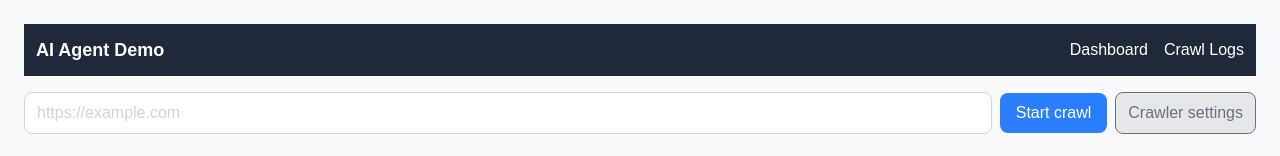
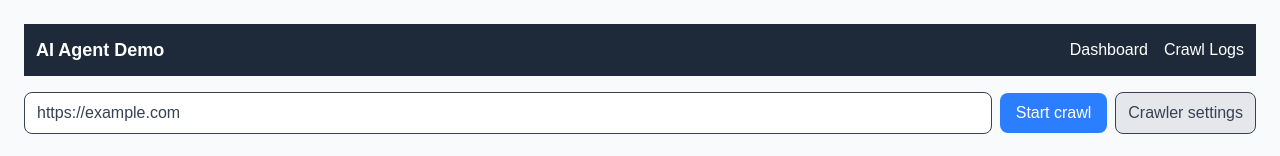
Before and after one commit to Zula99/Programming-Project-AI-Agent-Demo, a Next.js app in the folder ai-agent-demo-factory-frontend/: page / in a window 1280 px wide. Shown: the top 156 px of the page. Built offline with nearby package versions, Linux system fonts and the light colour scheme; no server answers.

Commit message:
Updated URLBar.tsx text colour

```diff
--- a/ai-agent-demo-factory-frontend/src/components/URLBar.tsx
+++ b/ai-agent-demo-factory-frontend/src/components/URLBar.tsx
@@ -7,7 +7,7 @@ export default function URLBar() {
 
     return (
         <div className="flex items-center gap-2 mt-4">
-            <div className="flex items-center flex-1 bg-white text-gray-300 border rounded-lg px-3 py-2">
+            <div className="flex items-center flex-1 bg-white text-gray-700 border rounded-lg px-3 py-2">
                 <input
                     type="text"
                     value={url}
@@ -21,7 +21,7 @@ export default function URLBar() {
                             hover:shadow-lg hover:bg-blue-700">
                 Start crawl
             </button>
-            <button className="border bg-gray-200 text-gray-500 px-3 py-2 rounded-lg
+            <button className="border bg-gray-200 text-gray-700 px-3 py-2 rounded-lg
                                 hover:shadow-lg hover:bg-gray-300 hover:text-gray-700">
                 Crawler settings
             </button>
```
